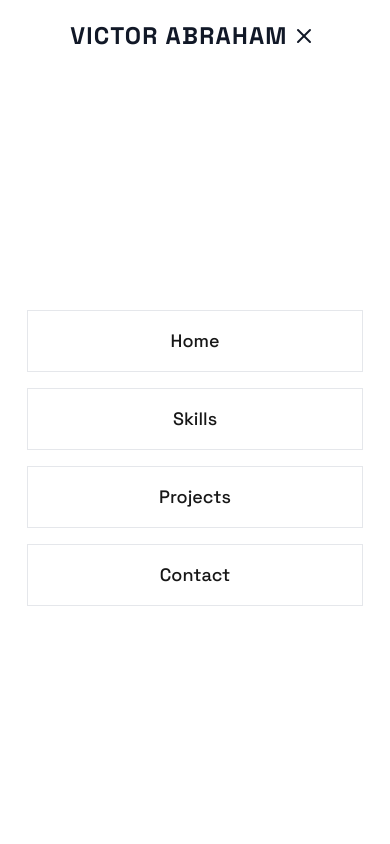
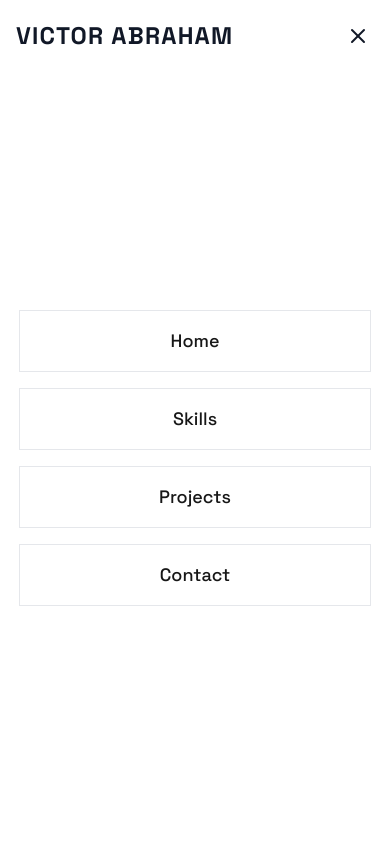
Before and after one commit to VPAbraham/portfolio-v2, a Next.js app: page / in a window 390 px wide. Both pictures are taken after a click on the button "Toggle menu". Shown: the top 844 px of the page. Built offline with nearby package versions, Linux system fonts and the light colour scheme.

Commit message:
Match the header and body styling for mobile so they resize correctly. Fix issue with hamburger menu misaligning header contents

```diff
--- a/src/app/layout.tsx
+++ b/src/app/layout.tsx
@@ -34,7 +34,7 @@ export default function RootLayout({
       <body
         className={`${geistSans.variable} ${geistMono.variable} ${spaceGrotesk.variable} antialiased`}
       >
-        <div className="">{children}</div>
+        {children}
       </body>
     </html>
   );
--- a/src/app/page.tsx
+++ b/src/app/page.tsx
@@ -12,7 +12,7 @@ export default function Home() {
 
       <div className="w-full">
         <main className="flex flex-col">
-          <div className="lg:container mx-auto px-8 py-16">
+          <div className="lg:container mx-auto px-4 md:px-8 py-16">
             <Hero />
             <section className="w-full mb-16">
               <h2 className="text-3xl font-bold text-gray-900 mb-8"></h2>
--- a/src/components/header.tsx
+++ b/src/components/header.tsx
@@ -36,7 +36,8 @@ const Header = () => {
         isScrolled ? 'shadow-md' : ''
       }`}
     >
-      <div className="lg:container mx-auto px-8 flex justify-between items-center py-5">
+      {/* Regular header always visible */}
+      <div className="lg:container mx-auto px-4 md:px-8 flex justify-between items-center py-5">
         {/* Logo */}
         <a
           href="#home"
@@ -99,10 +100,10 @@ const Header = () => {
         </button>
       </div>
 
-      {/* Mobile Menu Overlay */}
+      {/* Mobile Menu Overlay - using a portal approach to prevent content shift */}
       {isOpen && (
         <div className="fixed inset-0 bg-white z-50 flex flex-col md:hidden">
-          <div className="lg:container mx-auto px-8 flex justify-between items-center py-5">
+          <div className="px-4 md:px-8 flex justify-between items-center py-5">
             <a
               href="#home"
               className="text-2xl font-bold text-gray-900 uppercase tracking-wider"
@@ -132,7 +133,7 @@ const Header = () => {
           </div>
 
           <div className="flex items-center justify-center flex-grow">
-            <nav className="grid grid-cols-1 gap-4 w-full max-w-sm px-6">
+            <nav className="grid grid-cols-1 gap-4 w-full px-4 md:px-6 max-w-sm">
               {['Home', 'Skills', 'Projects', 'Contact'].map((item) => (
                 <a
                   key={item}
```
